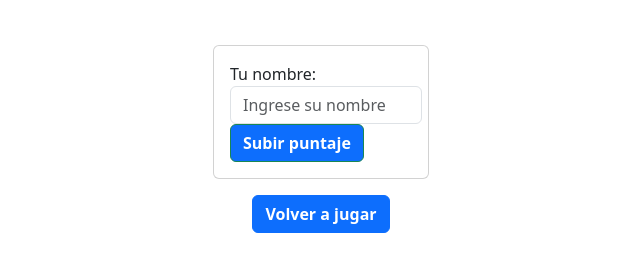
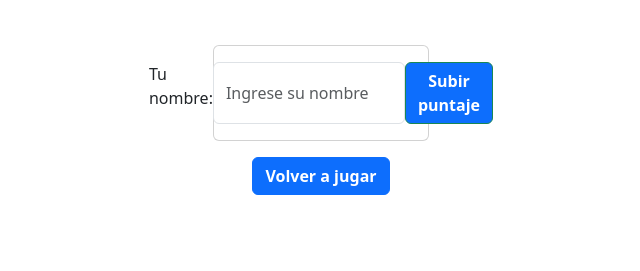
Before and after one commit to NazarenoCankarELMASCAPO/MatePreguntas, a plain HTML site: page src/html/final.html in a window 1280 px wide. Shown: the part 7-278 px from the top of the page, without its empty margins (319-959 px from the left). Drawn offline with nearby package versions, Linux system fonts and the light colour scheme; some packages are replaced by stand-ins of ours; a script that the page names is missing.

Commit message:
Update final.html

```diff
--- a/src/html/final.html
+++ b/src/html/final.html
@@ -19,7 +19,7 @@
 
         <div class="card mx-auto my-3" style="width: 13.5em;">
           <div class="card-body">
-            <div class="form-group">
+            <div class="form-group d-flex justify-content-center">
               <label for="nombre">Tu nombre:</label>
               <input style="width: 12em;" type="text" class="form-control" id="nombre" value="" name="nombre" placeholder="Ingrese su nombre">
               <button id="ok" class="btn btn-success text-white fw-bold bg-primary rounded-2">Subir puntaje</button>
```
